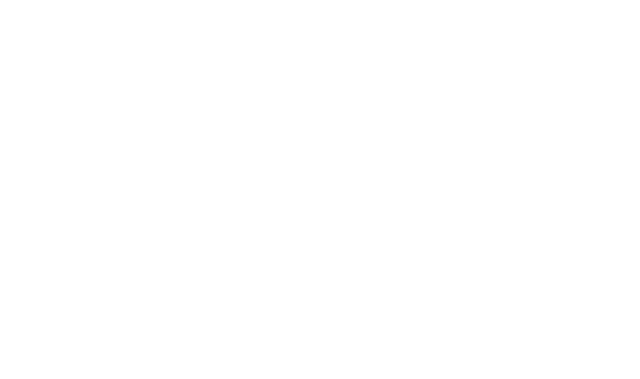
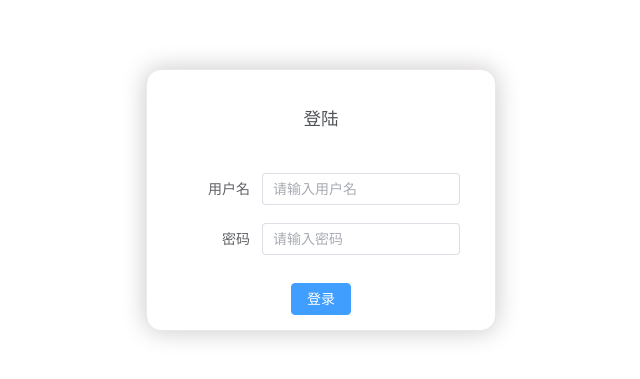
Before and after one commit to yexia553/vue_study, a Vue app in the folder vue3-notes/: page /#/login in a window 1280 px wide. Before the commit this address had no page. Shown: the part 111-490 px from the top of the page, without its empty margins (319-959 px from the left). Built offline with nearby package versions, Linux system fonts and the light colour scheme.

Commit message:
添加登录页面和功能

```diff
--- /dev/null
+++ b/vue3-notes/src/api/api.js
@@ -0,0 +1,25 @@
+/**
+ * 整个项目mock api的管理
+ */
+
+import request from "./request.js";
+
+
+export default {
+    login(params) {
+        return request({
+            url: '/api/token/',
+            method: 'post',
+            data: params,
+            mock: false
+        })
+    },
+    refreshToken(params) {
+        return request({
+            url: '/api/token/refresh',
+            method: 'post',
+            data: params,
+            mock: false
+        })
+    }
+}
--- /dev/null
+++ b/vue3-notes/src/api/config.js
@@ -0,0 +1,23 @@
+/**
+ * 项目的环境配置
+ */
+
+// 这是vite的一种使用方式：https://cn.vitejs.dev/guide/env-and-mode.html#env-files
+const env = import.meta.env.MDOE || 'dev'
+
+const envConfig = {
+    dev: {
+        baseApi: 'http://localhost:8000',
+    },
+    test: {
+        baseApi: 'test.example.com/api',
+    },
+    prod: {
+        baseApi: 'example.com/api',
+    }
+}
+
+export default {
+    env,
+    ...envConfig[env]
+}
--- /dev/null
+++ b/vue3-notes/src/api/request.js
@@ -0,0 +1,82 @@
+import axios from 'axios'
+import config from './config.js'
+import Cookies from 'js-cookie'
+import { ElMessage } from 'element-plus'
+import store from '../store/index.js'
+import { useRouter } from 'vue-router';
+
+
+
+const NETWORK_ERROR = '网络请求错误，请稍后重试...'
+
+const service = axios.create({
+    baseURL: config.baseApi,
+})
+
+service.interceptors.request.use((req) => {
+    //可以在请求之前做一些事情
+    //比如自定义header， jwt-token等等
+    return req
+})
+
+service.interceptors.response.use((res) => {
+    // 对请求得到的响应做一些处理
+    if (res.status === 200) {
+        // 状态码是200表明请求正常，可以返回请求到的数据也可以做一些其他事情
+        return res
+    } else {
+        // 状态码不是200说明请求可能出错
+        // ElMessage.error(NETWORK_ERROR)
+        // return Promise.reject(NETWORK_ERROR)
+
+        // 这里的封装不完善，直接抛出异常会导致页面不能正常提醒用户，先这样返回，以后修改
+        return res
+    }
+})
+
+let tokenRefresher = async () => {
+    let router = useRouter()
+    let now = new Date().getTime()
+    if (now - Cookies.get('last_token_refresh_time') > 1000 * 60 * 4) {
+        let res = await service({
+            url: '/api/token/refresh/',
+            method: 'post',
+            headers: {
+                'Authorization': `Bearer ${Cookies.get('access_token')}`
+            },
+            data: {
+                refresh: `${Cookies.get('refresh_token')}`
+            }
+        })
+        if (res.status === 200) {
+            store.commit('setAccessToken', res.data.access)
+        } else if (res.status === 403) {
+            // refresh token过期了，要求重新登录
+            store.commit('clearRefreshToken')
+            store.commit('clearAccessToken')
+            router.push({
+                name: 'login'
+            })
+        }
+    }
+}
+
+
+function request(options) {
+    options.method = options.method || 'get' // 如果没有传入methd这个参数，就默认是get请求
+    if (options.method.toLowerCase() === 'get') {
+        // console.log(options)
+        options.params = options.data
+    }
+
+    // 如果可以从cookie中获取到access_token，就添加到header中
+    if (Cookies.get('access_token')) {
+        // 设置token之前先检查是否需要更新token
+        tokenRefresher()
+        service.defaults.headers.common['Authorization'] = `Bearer ${Cookies.get('access_token')}`
+    }
+
+    return service(options)
+}
+
+export default request
--- a/vue3-notes/src/main.js
+++ b/vue3-notes/src/main.js
@@ -3,6 +3,7 @@ import App from './App.vue'
 import ElementPlus from 'element-plus'
 import 'element-plus/dist/index.css'
 import router from './router/index.js'
+import api from './api/api.js'
 import * as ElementPlusIconsVue from '@element-plus/icons-vue'
 
 import './assets/main.css'
@@ -16,3 +17,4 @@ for (const [key, component] of Object.entries(ElementPlusIconsVue)) {
 app.use(router)
 app.use(ElementPlus)
 app.mount('#app')
+app.config.globalProperties.$api = api
--- a/vue3-notes/src/router/index.js
+++ b/vue3-notes/src/router/index.js
@@ -20,6 +20,11 @@ const routes = [
             },
         ]
     },
+    {
+        path: '/login',
+        name: 'login',
+        component: () => import('../views/login/Login.vue')
+    }
 ]
 
 const router = createRouter({
--- /dev/null
+++ b/vue3-notes/src/store/index.js
@@ -0,0 +1,39 @@
+import { createStore } from 'vuex'
+import Cookies from "js-cookie"
+
+
+export default createStore({
+    state: {
+        access_token: '',
+        refresh_token: '',
+        last_token_refresh_time: new Date("October 01, 1975 00:00:00"),
+    },
+    mutations: {
+        setAccessToken(state, val) {
+            state.access_token = val
+            Cookies.set('access_token', val)
+        },
+        clearAccessToken(state) {
+            state.access_token = ''
+            Cookies.remove('access_token')
+        },
+        getAccessToken(state) {
+            state.access_token = state.access_token || Cookies.get('access_token')
+        },
+        setRefreshToken(state, val) {
+            state.refresh_token = val
+            Cookies.set('refresh_token', val)
+        },
+        clearRefreshToken(state) {
+            state.refresh_token = ''
+            Cookies.remove('refresh_token')
+        },
+        getRefreshToken(state) {
+            state.refresh_token = state.refresh_token || Cookies.get('refresh_token')
+        },
+        updateLastRefreshTime(state) {
+            state.last_token_refresh_time = new Date().getTime()
+            Cookies.set('last_token_refresh_time', state.last_token_refresh_time)
+        },
+    }
+})
--- /dev/null
+++ b/vue3-notes/src/views/login/Login.vue
@@ -0,0 +1,82 @@
+<template>
+    <el-form :model="formData" status-icon class="login-container" ref="formRef">
+        <h3 class="login-title">登陆</h3>
+        <el-form-item label="用户名" prop="username" label-width="80px">
+            <el-input type="input" auto-complete="off" placeholder="请输入用户名" v-model="formData.username"></el-input>
+        </el-form-item>
+        <el-form-item label="密码" prop="password" label-width="80px">
+            <el-input type="password" auto-complete="off" placeholder="请输入密码" v-model="formData.password"></el-input>
+        </el-form-item>
+        <el-form-item class="login-submit">
+            <el-button type="primary" class="login-submit" @click="login()">登录</el-button>
+        </el-form-item>
+    </el-form>
+</template>
+
+<script>
+import { getCurrentInstance, reactive } from 'vue';
+import { defineComponent } from 'vue-demi';
+import { useRouter } from 'vue-router';
+import { ElMessageBox } from 'element-plus';
+import store from '../../store/index.js';
+
+
+
+export default defineComponent({
+    setup() {
+        const { proxy } = getCurrentInstance()
+        const router = useRouter()
+        const formData = reactive({
+            username: '',
+            password: '',
+        });
+
+        let login = async () => {
+            let res = await proxy.$api.login(formData)
+            if (res.status === 200) {
+                store.commit('setAccessToken', res.data.access)
+                store.commit('setRefreshToken', res.data.refresh)
+                store.commit('updateLastRefreshTime')
+                router.push({
+                    name: 'main'
+                })
+            } else {
+                ElMessageBox.alert('账号密码错误，请重试！')
+                router.push({
+                    name: 'login'
+                })
+            }
+        };
+
+        return {
+            formData,
+            login,
+        }
+    }
+
+})
+</script>
+
+<style lang="less" scoped>
+.login-container {
+    border-radius: 15px;
+    background-clip: padding-box;
+    margin: 180px auto;
+    width: 350px;
+    padding: 35px 35px 15px 35px;
+    background-color: #fff;
+    border: 1px solid #eaeaea;
+    box-shadow: 0 0 25px #cac6c6;
+}
+
+.login-title {
+    margin: 0px auto 40px auto;
+    text-align: center;
+    color: #505458;
+}
+
+.login-submit {
+    margin: 10px auto 0 auto;
+    justify-content: center;
+}
+</style>
```
